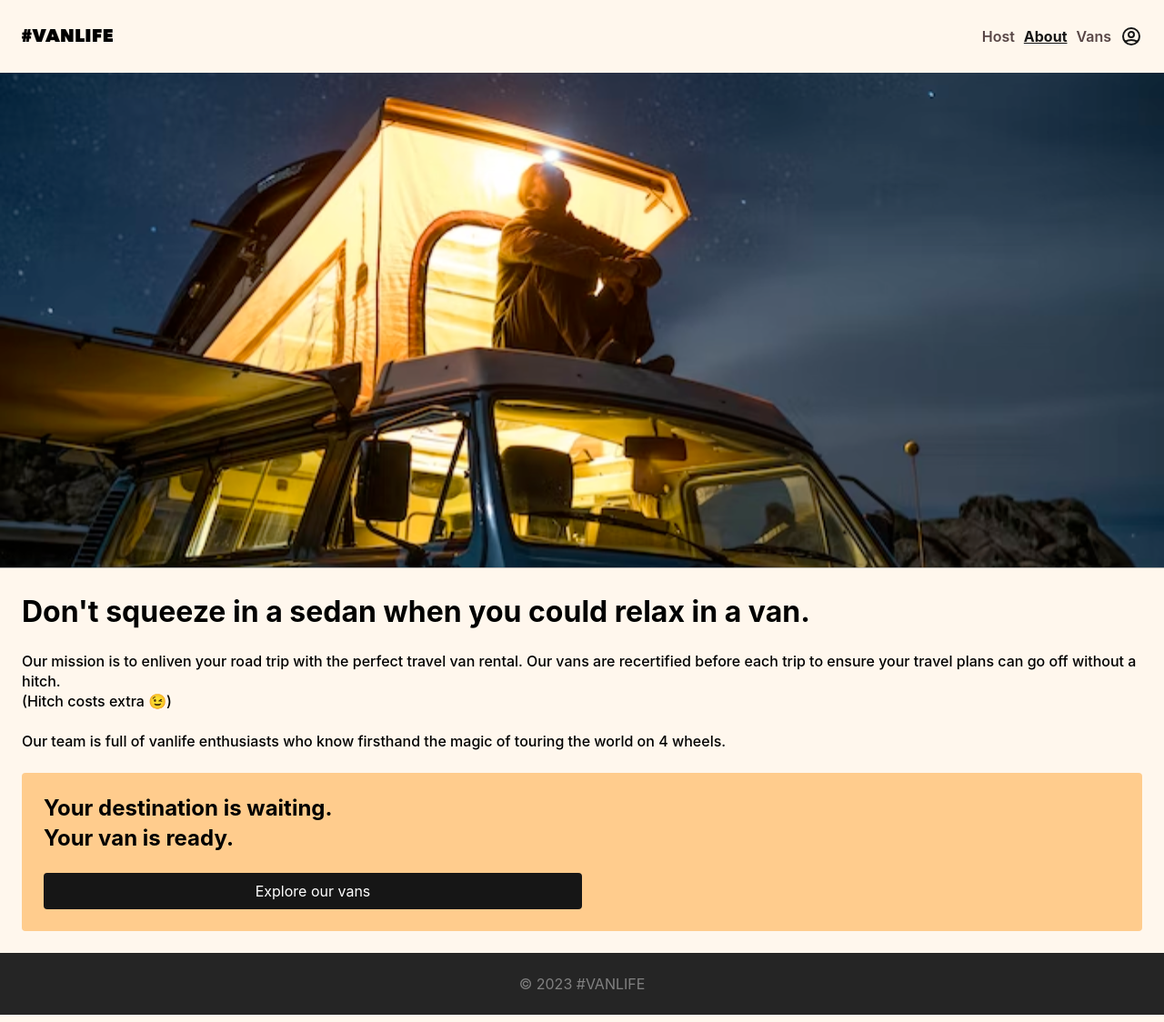
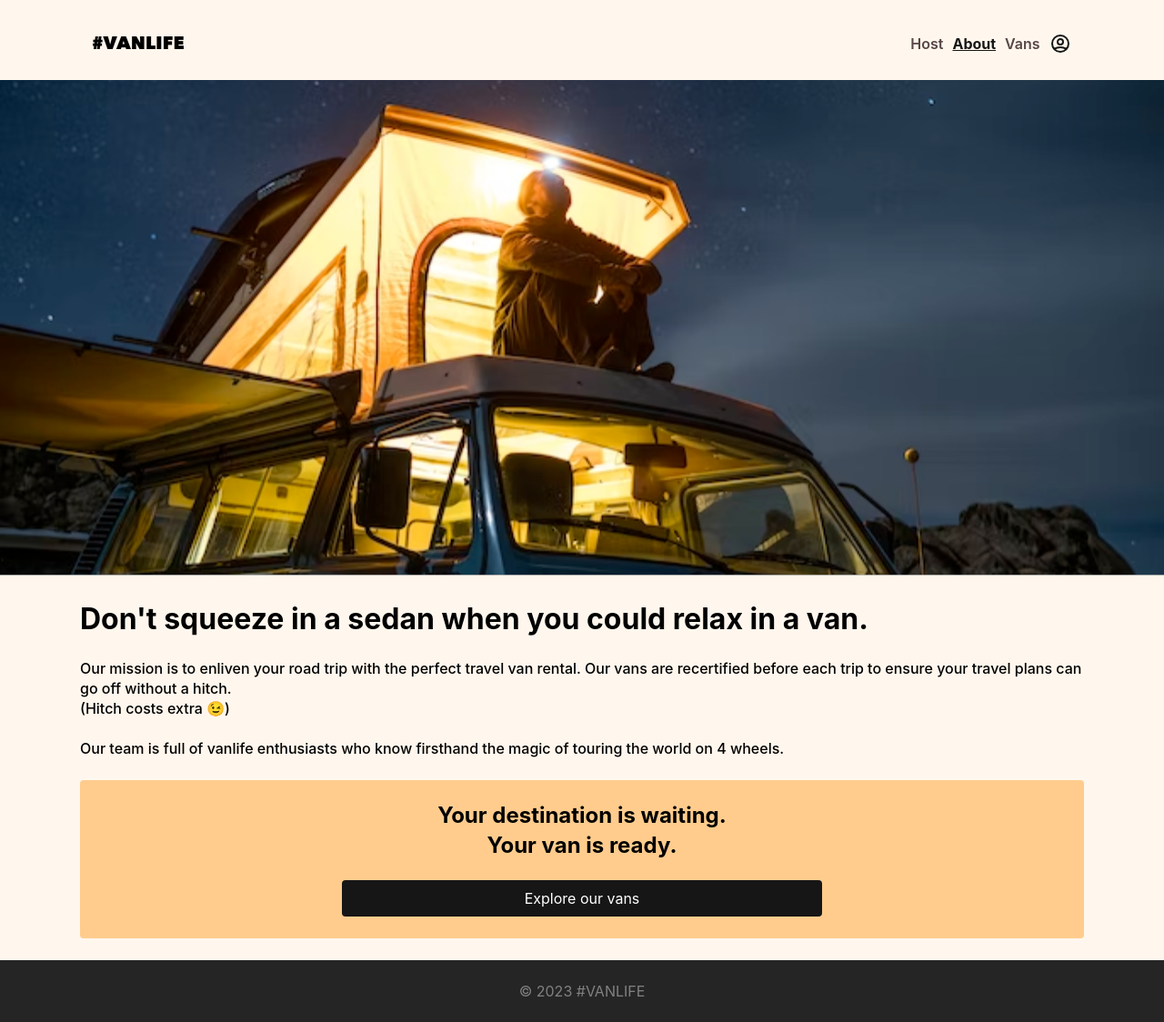
Before and after one commit to mighty-odewumi/vanlife, a React (Vite) app: page /about in a window 1280 px wide. Shown: the whole page at 91% size. Built offline with nearby package versions, Linux system fonts and the light colour scheme.

Commit message:
fix: Made About page responsive on Tablet screens

```diff
--- a/src/components/Layout.jsx
+++ b/src/components/Layout.jsx
@@ -9,7 +9,7 @@ export default function Layout() {
 
       <MainHeader />
 
-      <main>
+      <main id="app-container">
         <Outlet />
       </main>
 
--- a/src/index.css
+++ b/src/index.css
@@ -128,6 +128,9 @@ footer {
   background: var(--banner-color);
   padding: 24px;
   border-radius: 4px;
+  /* display: flex;
+  flex-direction: column;
+  align-items: center; */
 }
 
 .banner h2:nth-child(2) {
@@ -661,3 +664,51 @@ hr {
   color: var(--red-color);
   text-align: center;
 }
+
+/* Styles for larger screens */
+
+@media screen and (min-width: 768px) {
+
+  header {
+    padding: 32px 8% 24px;
+    min-width: 60%;
+  }
+
+  #about-page main {
+    width: 90%;
+    margin: auto;
+
+    .banner {
+      display: flex;
+      flex-direction: column;
+      align-items: center;
+    }
+  }
+}
+
+/* @media screen and (min-width: 950px) {
+
+  #about-page {
+    display: flex;
+    flex-direction: row-reverse;
+    justify-content: center;
+    align-items: center;
+    gap: 10px;
+    margin: auto;
+    width: auto;
+
+    main {
+      width: auto;
+    }
+
+    .man-on-van {
+      margin-right: 10%;
+      width: 50%;
+
+      img {
+        border-radius: 10px;
+        width: 100%;
+      }
+    }
+  }
+} */
```
